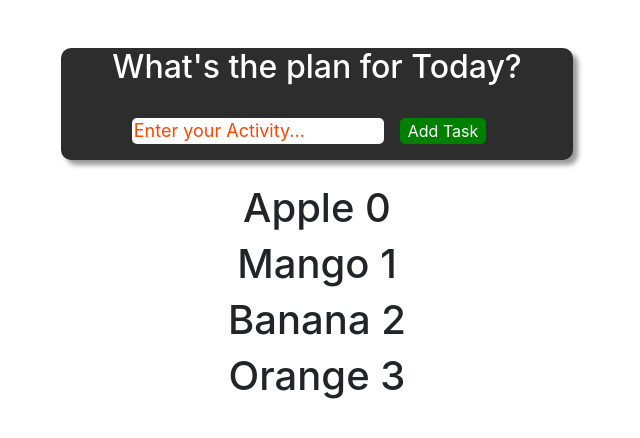
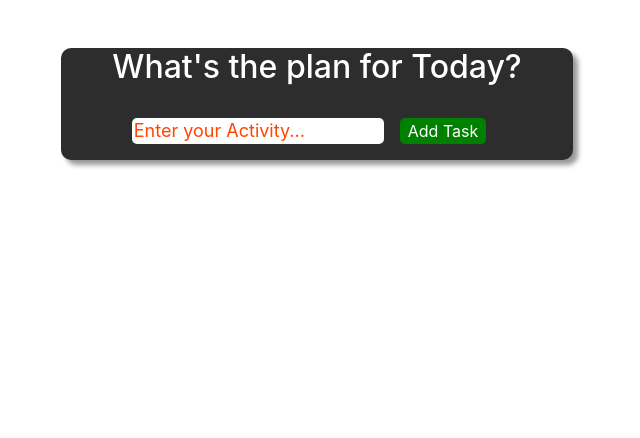
Before and after one commit to tanuja8/Todo, a React (Create React App) app: page / in a window 1280 px wide. Shown: the top 438 px of the page, without its empty margins (323-963 px from the left). Built offline with nearby package versions, Linux system fonts and the light colour scheme.

Commit message:
project updated

```diff
--- a/src/App.js
+++ b/src/App.js
@@ -1,14 +1,13 @@
 import logo from './logo.svg';
 import './App.css';
 import Todo from './Component/Todo';
-import List from './Component/List';
 
 function App() {
   return (
     <div className="App">
     <Todo></Todo>
     <br></br>
-    <List></List>
+
     </div>
   );
 }
--- a/src/Component/List.js
+++ b/src/Component/List.js
@@ -1,11 +1,11 @@
-import React from 'react'
+// import React from 'react'
 
-export default function List() {
-    const fruits=["Apple","Mango","Banana","Orange"]
-    const result=fruits.map((fruit,index)=><h1 key={index}>{fruit}  {index}</h1>)
-  return (
-    <div>
-      <h1>{result}</h1>
-    </div>
-  )
-}
+// export default function List() {
+//     const fruits=["Apple","Mango","Banana","Orange"]
+//     const result=fruits.map((fruit,index)=><h1 key={index}>{fruit}  {index}</h1>)
+//   return (
+//     <div>
+//       <h1>{result}</h1>
+//     </div>
+//   )
+// }
--- a/src/Component/Todo.js
+++ b/src/Component/Todo.js
@@ -29,7 +29,7 @@ setlistData(updatedListData);
          <button type="button" className="addbtn px-2 mx-3 text-white"  onClick={addAtivity}>Add Task</button>
          </div>
          <div>
-          {listData.map(data=>{
+          {listData.map((data,i)=>{
             return(
             <p key={i}>
               <div className="py-3 ">
```
Also changed, not shown: src/Component/Filter.js (+9 -9 lines).
